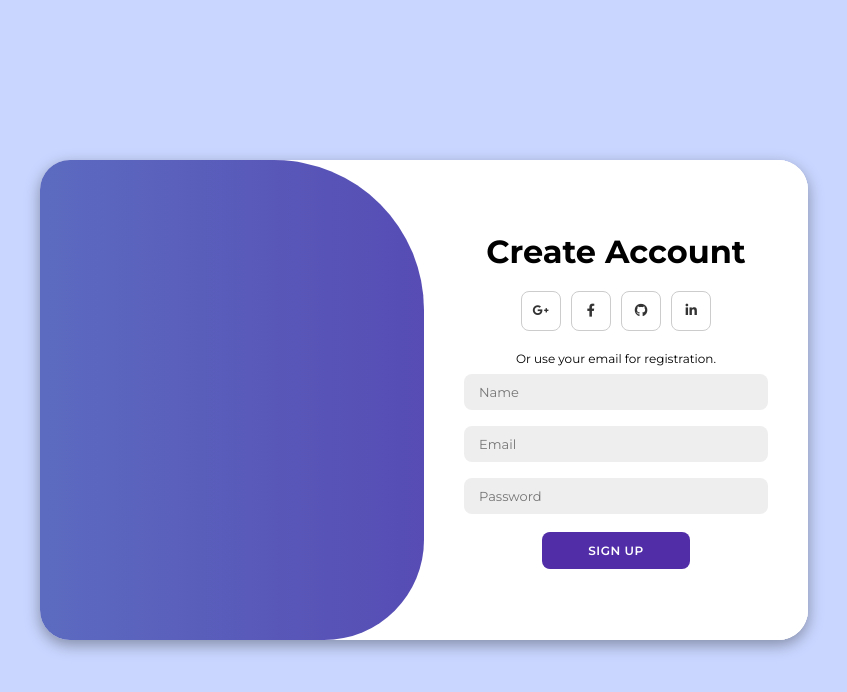
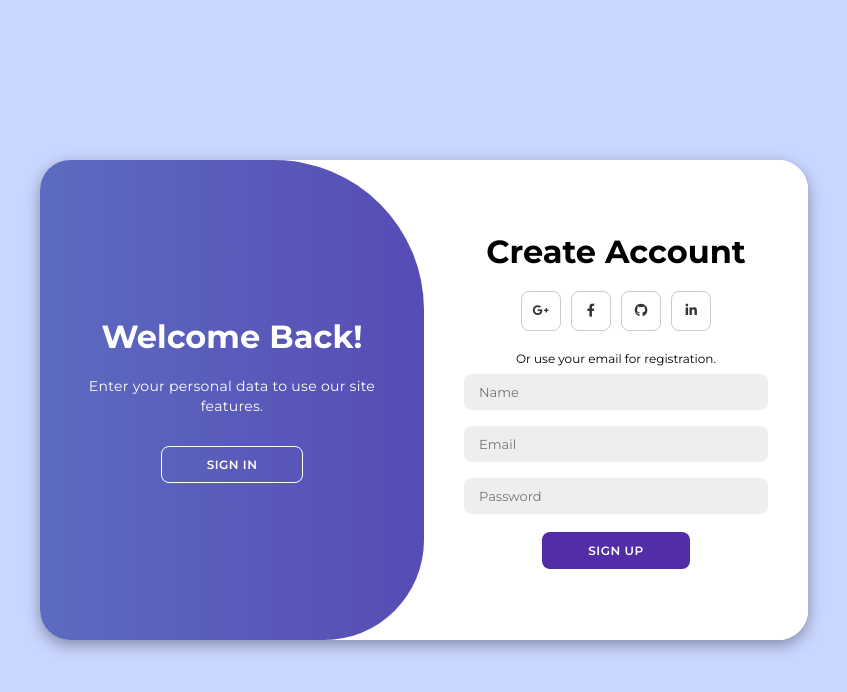
Before and after one commit to pouyam79i/Front_Power_Up, a plain HTML site: page responsive_signin_signup/index.html in a window 1280 px wide. Both pictures are taken after a click on the button "SIGN UP". Shown: the whole page, without its empty margins (216-1063 px from the left). Drawn offline with Linux system fonts and the light colour scheme.

Commit message:
fix: css

```diff
--- a/responsive_signin_signup/style.css
+++ b/responsive_signin_signup/style.css
@@ -207,6 +207,6 @@ body {
   transform: translateX(0);
 }
 
-.container.active .toggle-left {
+.container.active .toggle-right {
   transform: translateX(200%);
 }
```
